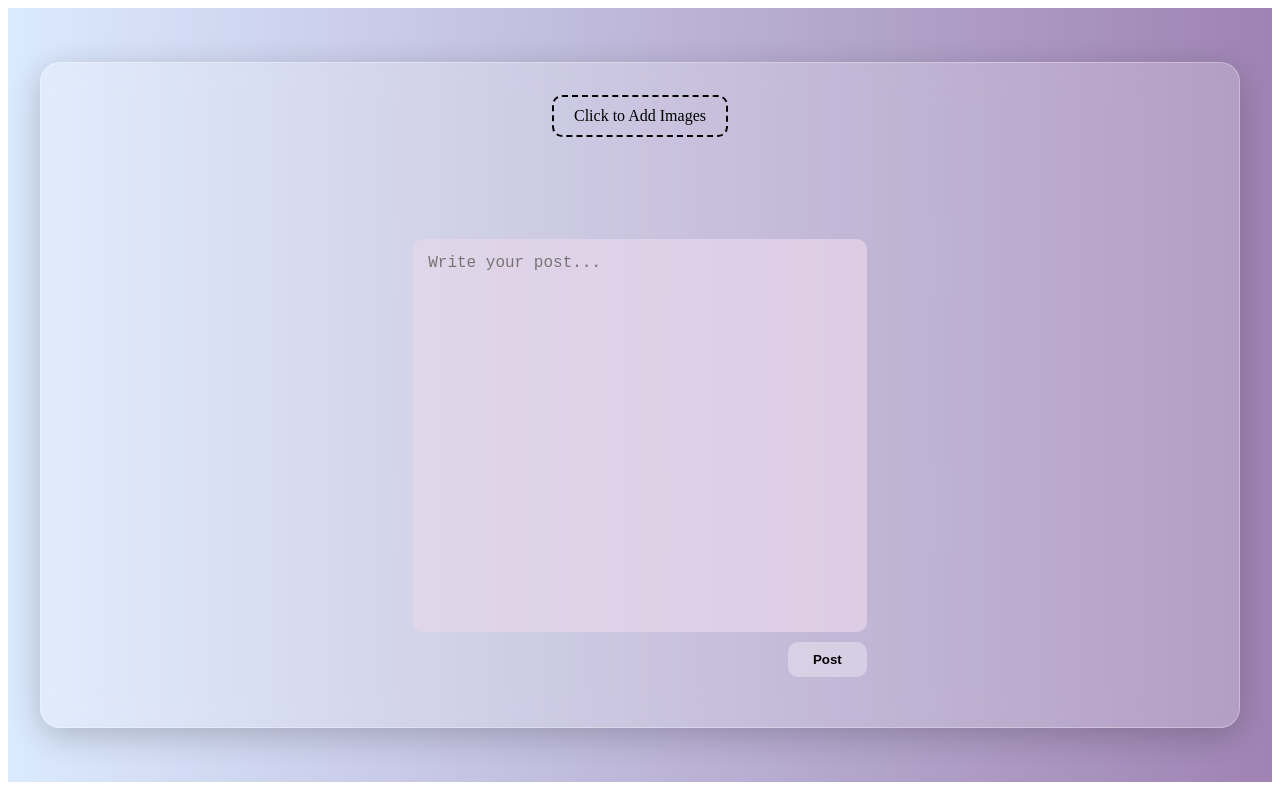
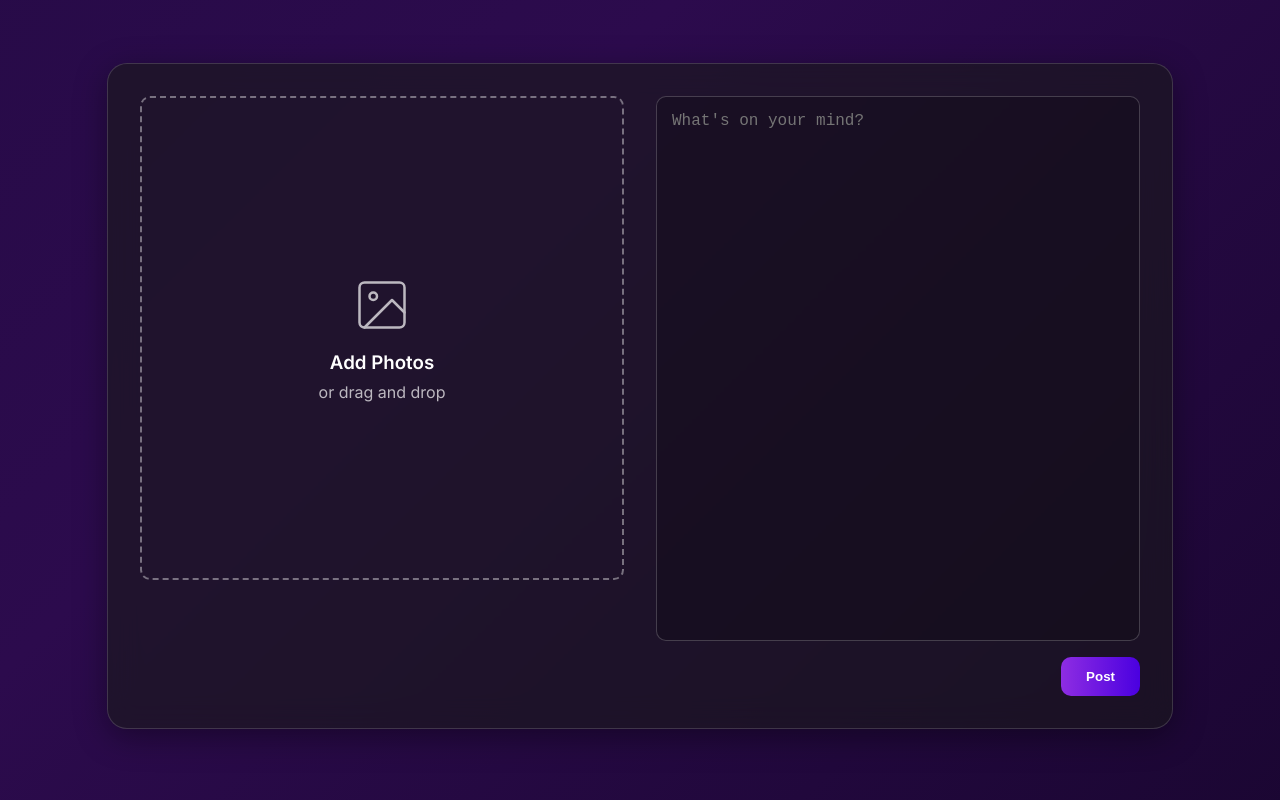
Before and after one commit to Jayashree-25/Social-Chat, a React (Vite) app in the folder frontend/: page /create in a window 1280 px wide. Built offline with nearby package versions, Linux system fonts and the light colour scheme.

Commit message:
enhanced create post page

```diff
--- a/frontend/src/pages/CreatePost.jsx
+++ b/frontend/src/pages/CreatePost.jsx
@@ -1,13 +1,23 @@
-import React, { useState, useContext } from "react";
+import React, { useState, useContext, useEffect } from "react";
 import { FeedContext } from "../components/FeedContext";
 import { useNavigate } from "react-router-dom";
+import { auroraStyle } from "../styles/AuthStyles";
 
 const CreatePost = () => {
 
     const [images, setImages] = useState([]);
-    const [text, setText] = useState([]);
+    const [text, setText] = useState("");
     const { addPost } = useContext(FeedContext);
     const navigate = useNavigate();
+
+    useEffect(() => {
+        const styleTag = document.createElement("style");
+        styleTag.innerHTML = auroraStyle;
+        document.head.appendChild(styleTag);
+        return () => {
+            document.head.removeChild(styleTag);
+        };
+    }, []);
 
     const handleImageUpload = (e) => {
         const files = Array.from(e.target.files);
@@ -16,7 +26,7 @@ const CreatePost = () => {
     }
 
     const handlePost = () => {
-        if (text.trim === "" && images.length === 0) return;
+        if (text.trim() === "" && images.length === 0) return;
 
         const newPost = {
             text,
@@ -28,44 +38,42 @@ const CreatePost = () => {
     }
 
     return (
-        <div
-            style={{
-                height: "88.7vh",
-                background: "linear-gradient(to right, #dbeafe, #9f83b3ff)",
+        <div style={{ display: "flex", justifyContent: "center", alignItems: "center", minHeight: '97vh',  }}>
+            <div style={{
                 display: "flex",
-                justifyContent: "center",
-                alignItems: "center",
-                padding: "2rem",
-            }}
-        >
-            <div
-                style={{
-                    display: "flex",
-                    flexDirection: "column",
+                gap: "2rem",
                 backdropFilter: "blur(15px)",
-                    background: "rgba(255, 255, 255, 0.2)",
+                background: "rgba(25, 25, 25, 0.6)",
                 borderRadius: "20px",
                 padding: "2rem",
                 width: "95%",
-                    maxWidth: "1300px",
-                    height: "600px",
-                    boxShadow: "0 8px 32px rgba(0, 0, 0, 0.2)",
-                    border: "1px solid rgba(255, 255, 255, 0.3)",
-                }}
-            >
-                {/* Top Content Area */}
-                <div style={{ display: "flex", gap: "2rem", flex: 1, flexDirection: "column", alignItems: "center", justifyContent: "center" }}>
-                    {/* Left: Image Upload */}
+                maxWidth: "1000px",
+                minHeight: "600px",
+                boxShadow: "0 8px 32px rgba(0, 0, 0, 0.37)",
+                border: "1px solid rgba(255, 255, 255, 0.15)",
+                color: '#fff'
+            }}>
+                {/* Left Column: Image Upload */}
+                <div style={{ flex: 1, display: 'flex', flexDirection: 'column', gap: '1rem' }}>
                     <label htmlFor="imageUpload" style={{
                         cursor: "pointer",
-                        padding: "10px 20px",
-                        border: "2px dashed #000",
+                        padding: "20px",
+                        border: "2px dashed rgba(255, 255, 255, 0.4)",
                         borderRadius: "10px",
-                        color: "#000",
-                        marginBottom: "20px",
-                        textAlign: "center"
-                    }}>
-                        Click to Add Images
+                        display: 'flex',
+                        flexDirection: 'column',
+                        alignItems: 'center',
+                        justifyContent: 'center',
+                        textAlign: "center",
+                        flexGrow: 1,
+                        transition: 'background-color 0.2s ease'
+                    }}
+                        onMouseOver={(e) => e.currentTarget.style.backgroundColor = 'rgba(255, 255, 255, 0.1)'}
+                        onMouseOut={(e) => e.currentTarget.style.backgroundColor = 'transparent'}
+                    >
+                        <svg width="60" height="60" viewBox="0 0 24 24" fill="none" stroke="currentColor" strokeWidth="1" strokeLinecap="round" strokeLinejoin="round" style={{ opacity: 0.7, marginBottom: '1rem' }}><rect x="3" y="3" width="18" height="18" rx="2" ry="2"></rect><circle cx="8.5" cy="8.5" r="1.5"></circle><polyline points="21 15 16 10 5 21"></polyline></svg>
+                        <h3 style={{ margin: 0, fontWeight: 600 }}>Add Photos</h3>
+                        <p style={{ margin: '0.5rem 0 0 0', color: 'rgba(255,255,255,0.7)' }}>or drag and drop</p>
                     </label>
                     <input
                         id="imageUpload"
@@ -75,72 +83,55 @@ const CreatePost = () => {
                         style={{ display: "none" }}
                         onChange={handleImageUpload}
                     />
-
-                    <div style={{
-                        display: "flex",
-                        overflowX: "auto",
-                        gap: "10px",
-                        // padding: "5px",
-                        width: "100%",
-                        maxHeight: "300px"
-                    }}>
+                    <div style={{ display: "flex", overflowX: "auto", gap: "10px", minHeight: '100px' }}>
                         {images.map((imgSrc, index) => (
                             <img
                                 key={index}
                                 src={imgSrc}
                                 alt={`uploaded-${index}`}
-                                style={{ height: "150px", borderRadius: "10px" }}
+                                style={{ height: "100px", width: '100px', objectFit: 'cover', borderRadius: "10px" }}
                             />
                         ))}
                     </div>
+                </div>
 
-                    {/* Down: Inputs */}
-                    <div
-                        style={{
-                            flex: 2,
-                            display: "flex",
-                            flexDirection: "column",
-                            justifyContent: "space-between",
-                            padding: "10px",
-                            flexDirection: "column",
-                            justifyContent: "center",
-                            width: "40%"
-                        }}
-                    >
-
+                {/* Right Column: Text and Post Button */}
+                <div style={{ flex: 1, display: "flex", flexDirection: "column" }}>
                     <textarea
                         value={text}
                         onChange={(e) => setText(e.target.value)}
-                            placeholder="Write your post..."
+                        placeholder="What's on your mind?"
                         style={{
-                                height: "80%",
+                            flexGrow: 1,
                             borderRadius: "10px",
                             padding: "15px",
                             resize: "none",
-                                border: "none",
+                            border: "1px solid rgba(255, 255, 255, 0.2)",
+                            background: "rgba(0, 0, 0, 0.2)",
                             fontSize: "16px",
-                                backgroundColor: "rgba(231, 214, 233, 0.72)",
-                                color: "#000",
-                                outline: "none"
+                            color: "#fff",
+                            outline: "none",
+                            marginBottom: '1rem'
                         }}
                     />
-
                     <button
                         onClick={handlePost}
                         style={{
-                                padding: "10px 25px",
-                                backgroundColor: "#ffffff55",
+                            padding: "12px 25px",
+                            background: "linear-gradient(to right, #8e2de2, #4a00e0)",
                             border: "none",
                             borderRadius: "10px",
                             fontWeight: "bold",
-                                color: "#000",
+                            color: "#fff",
                             cursor: "pointer",
                             alignSelf: "flex-end",
-                                marginTop: "10px"
-                            }}>
+                            transition: 'opacity 0.2s ease'
+                        }}
+                        onMouseOver={(e) => e.target.style.opacity = 0.9}
+                        onMouseOut={(e) => e.target.style.opacity = 1}
+                    >
                         Post
                     </button>
-                    </div>
                 </div>
             </div>
         </div>
```
Lines whose indentation alone changed are shown as unchanged.
